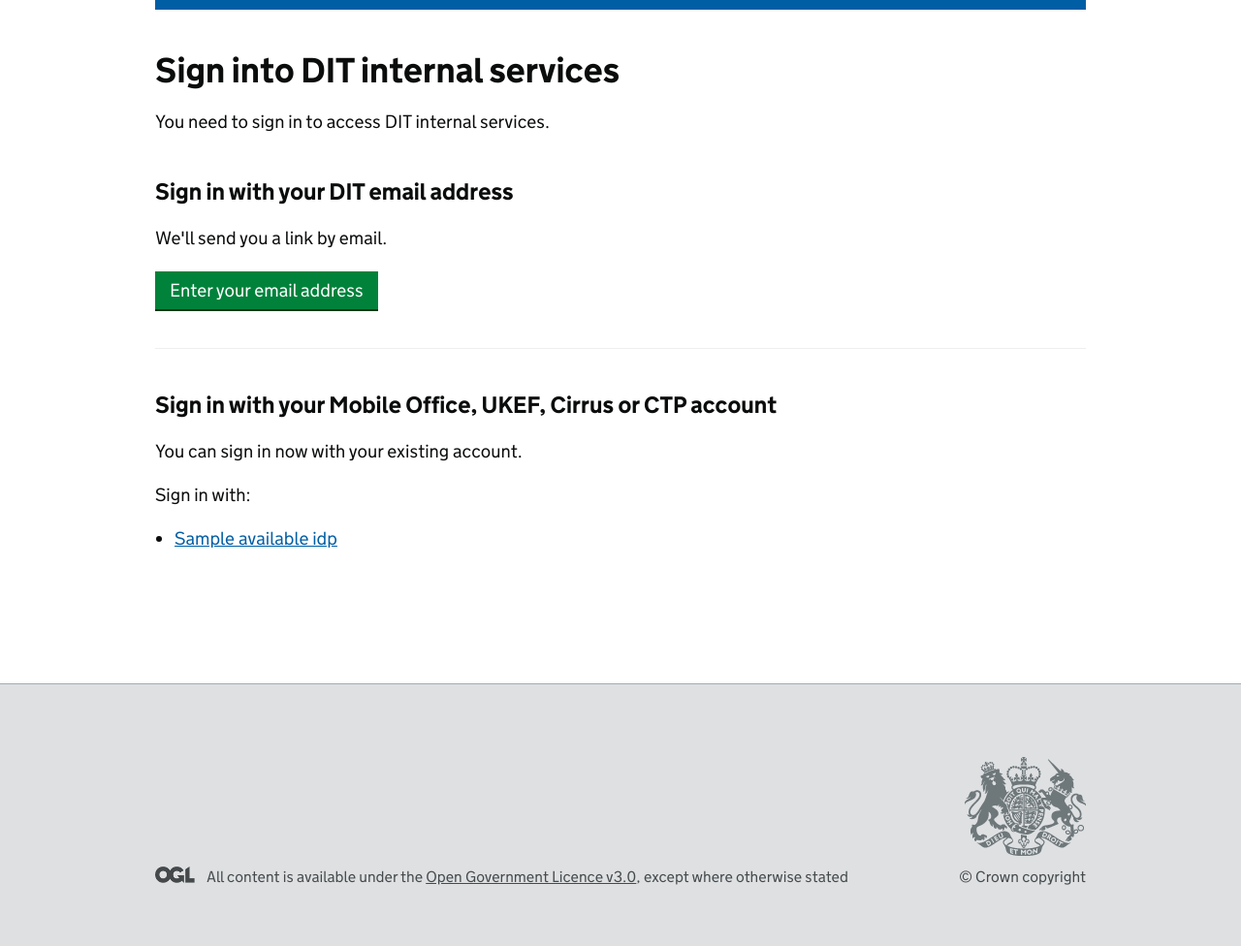
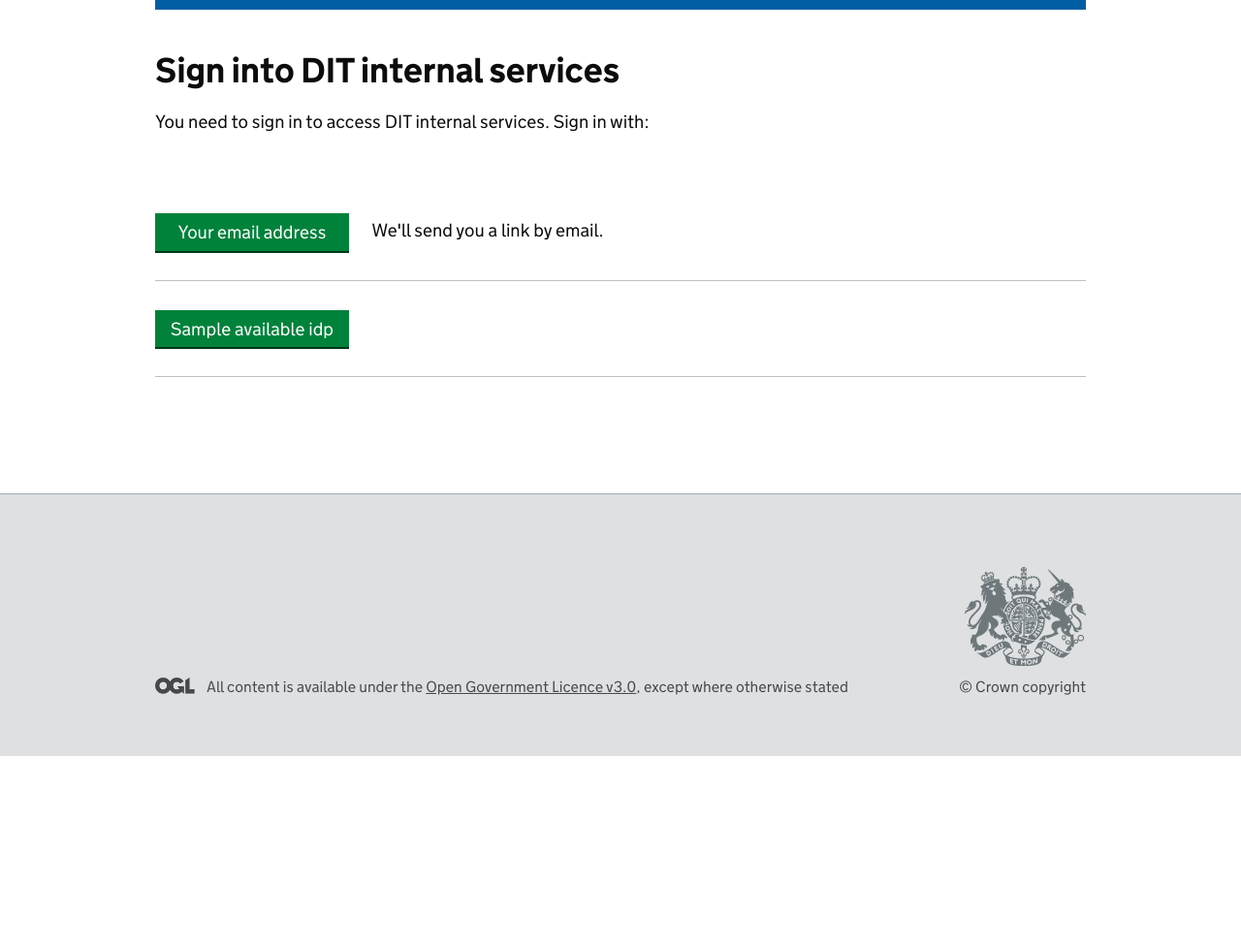
Before and after one commit to uktrade/staff-sso, a Django app: template sso/templates/djangosaml2/wayf.html in a window 1280 px wide. Shown: the part 71-1047 px from the top of the page at 97% size. After the commit the page ends 851 px from the top, so only its background shows below. Run offline with Django 3.2, Linux system fonts and the light colour scheme; the template is opened without the code that fills it: most values are stand-ins (such as "Sample title", 1, 10 or a date in 2020).

Commit message:
Change identity provider list to equal weighting

```diff
--- a/sso/static/stylesheets/sso.css
+++ b/sso/static/stylesheets/sso.css
@@ -1,10 +1,16 @@
 .idp {
-  border-top: 1px solid #eee;
-  margin-top: 40px;
+  margin-top: 80px;
 }
 
 .available_idps li {
-  padding-bottom: 25px;
+  line-height: 2em;
+}
+
+.available_idps li a {
+    min-width: 200px;
+    display: inline-block;
+    text-align: center;
+    margin-right: 20px;
 }
 
 .email-input .form-control {
--- a/sso/templates/djangosaml2/wayf.html
+++ b/sso/templates/djangosaml2/wayf.html
@@ -3,37 +3,30 @@
 {% block inner_content %}
 <div class="container">
   <h1 class="heading-large">Sign into DIT internal services</h1>
-  <p>You need to sign in to access DIT internal services.</p>
-
-  <section class="one-time-email">
-    <h1 class="heading-medium">Sign in with your DIT email address</h1>
-
-    <p>We'll send you a link by email.</p>
-
-    <p><a class="button" href="{% url 'email-auth-initiate' %}{% if came_from %}?next={{ came_from|urlencode }}{% endif %}">Enter your email address</a></p>
-  </section>
-
+  <p>You need to sign in to access DIT internal services. Sign in with:</p>
   <section class="idp">
-    <h1 class="heading-medium">Sign in with your Mobile Office, UKEF, Cirrus or CTP account</h1>
-    <p>You can sign in now with your existing account.</p>
-
-    <p>Sign in with:</p>
-    <ul class="list list-bullet available_idps">
+    <ul class="list available_idps">
+        <li>
+          <a class="button" href="{% url 'email-auth-initiate' %}{% if came_from %}?next={{ came_from|urlencode }}{% endif %}">Your email address</a>
+          <span>We'll send you a link by email.</span>
+          <hr>
+        </li>
       {% for url, name in available_idps %}
             {% spaceless %}
                 <li>
                 {% if name == 'a-core' %}
-                    <a href="{% url 'saml2_login' %}?idp={{ url }}{% if came_from %}&next={{ came_from|urlencode }}{% endif %}">Evolve, Mobile Office</a><br>
-                    username ends with @mobile.ukti.gov.uk or @extranet.ukti.gov.uk
+                    <a class="button" href="{% url 'saml2_login' %}?idp={{ url }}{% if came_from %}&next={{ came_from|urlencode }}{% endif %}">Evolve, Mobile Office</a>
+                    <span>username ends with @mobile.ukti.gov.uk or @extranet.ukti.gov.uk</span>
                 {% elif name == 'b-ukef' %}
-                    <a href="{% url 'saml2_login' %}?idp={{ url }}{% if came_from %}&next={{ came_from|urlencode }}{% endif %}">UKEF</a><br>
-                    username ends with @ukexportfinance.gov.uk
+                    <a class="button" href="{% url 'saml2_login' %}?idp={{ url }}{% if came_from %}&next={{ came_from|urlencode }}{% endif %}">UKEF</a>
+                    <span>username ends with @ukexportfinance.gov.uk</span>
                 {% elif name == 'cirrus' %}
-                    <a href="{% url 'saml2_login' %}?idp={{ url }}{% if came_from %}&next={{ came_from|urlencode }}{% endif %}">Cirrus, CTP</a><br>
-                    username ends with @trade.gov.uk
+                    <a class="button"  href="{% url 'saml2_login' %}?idp={{ url }}{% if came_from %}&next={{ came_from|urlencode }}{% endif %}">Cirrus, CTP</a>
+                    <span>username ends with @trade.gov.uk</span>
                 {% else %}
-                    <a href="{% url 'saml2_login' %}?idp={{ url }}{% if came_from %}&next={{ came_from|urlencode }}{% endif %}">{{ name }}</a>
+                    <a class="button" href="{% url 'saml2_login' %}?idp={{ url }}{% if came_from %}&next={{ came_from|urlencode }}{% endif %}">{{ name }}</a>
                 {% endif %}
+                  <hr>
                 </li>
             {% endspaceless %}
       {% endfor %}
```
